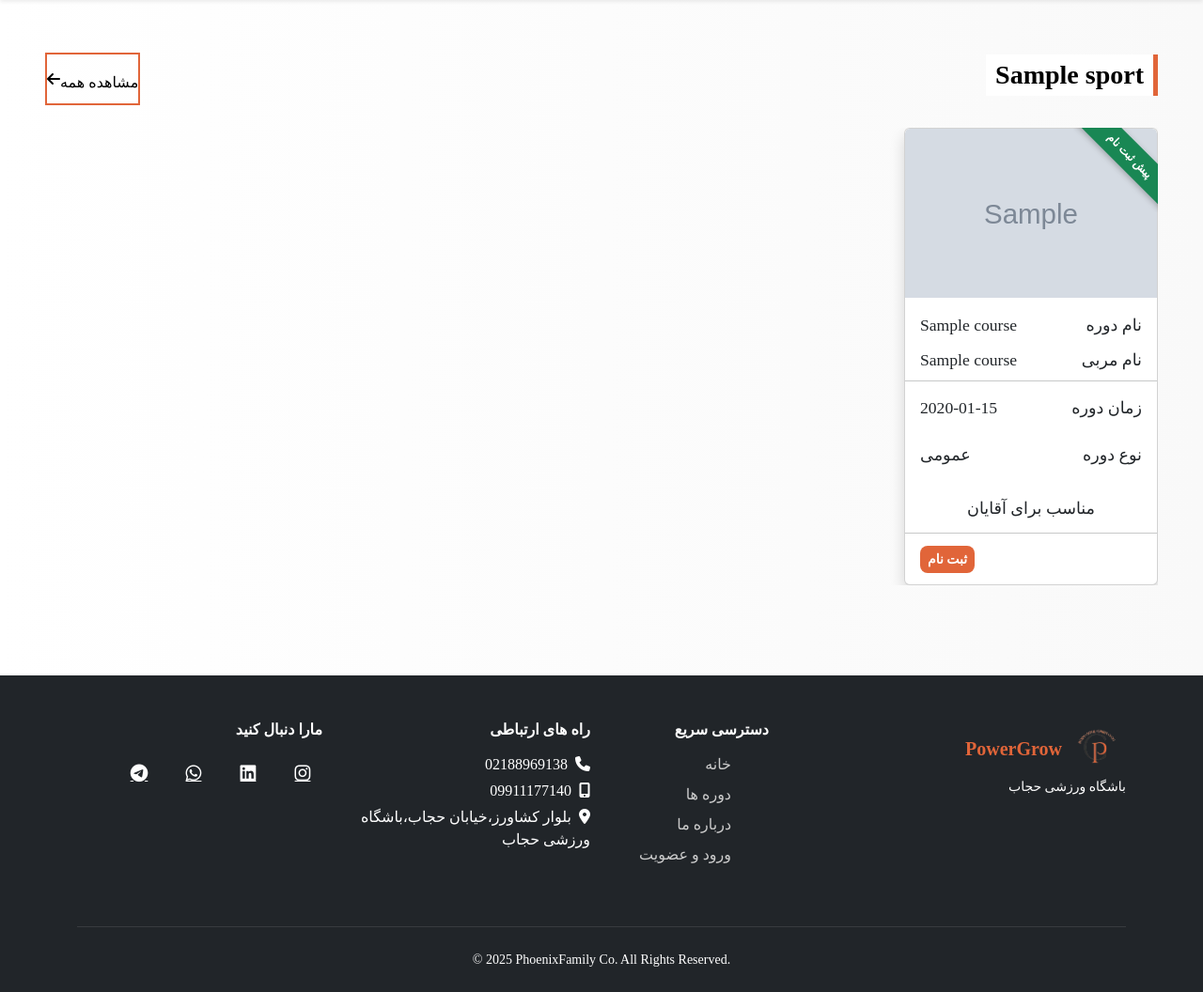
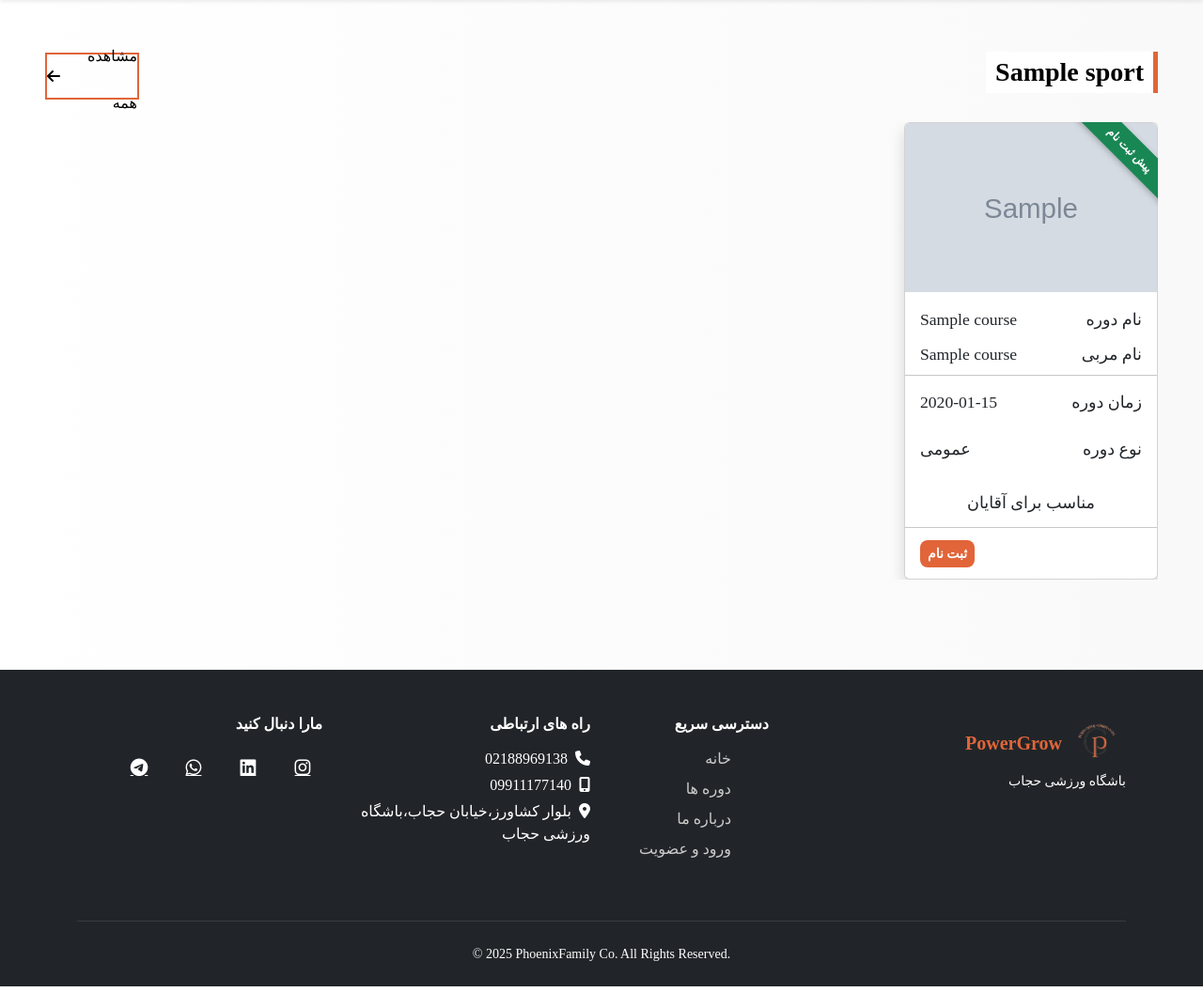
Before and after one commit to phoenixfamily/PowerGrow, a Django app: page /product/sports/ in a window 1280 px wide. Shown: the part 70-1126 px from the top of the page at 94% size. Run offline with Django 4.2, Linux system fonts and the light colour scheme; tables that the repository leaves empty hold one stand-in row (values such as "Sample post"); grey boxes marked "Sample" are stand-in pictures; parts of the project's set-up code (start-up, migrations or seed data) failed here and were passed over; some libraries are stand-ins or nearby versions; some web fonts are replaced.

Commit message:
first commit

```diff
--- a/static/css/style.css
+++ b/static/css/style.css
@@ -412,9 +412,9 @@ section p {
     display: flex;
     justify-content: center;
     align-items: center;
-    width: auto;
-    line-height: 56px;
-    height: 56px;
+    width: 100px;
+    line-height: 50px;
+    height: 50px;
     cursor: pointer;
     font-weight: 200;
     text-decoration: none;
@@ -438,7 +438,7 @@ section p {
 }
 
 .more-link:hover .next-icon {
-    transform: translateX(10px) !important; /* به سمت راست حرکت کند */
+    transform: translateX(-10px) !important; /* به سمت راست حرکت کند */
 }
 
 .card img {
```
